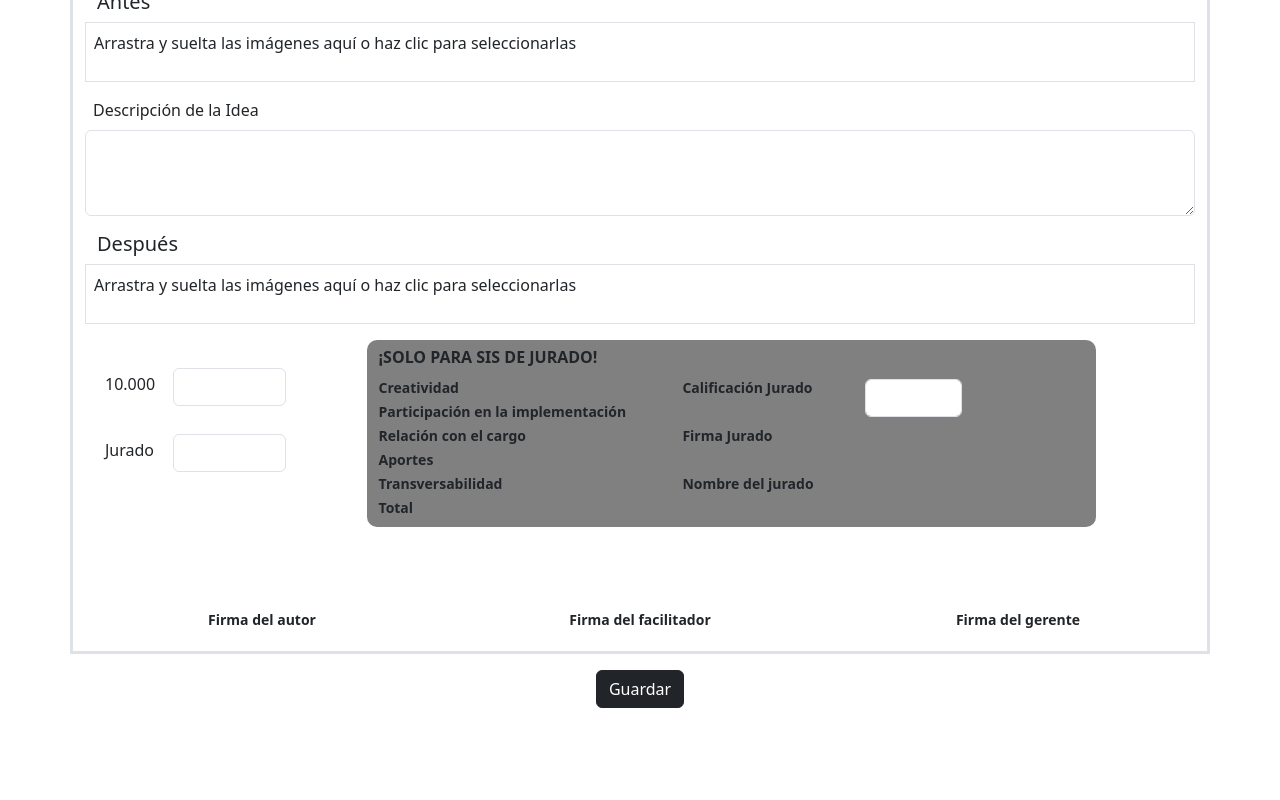
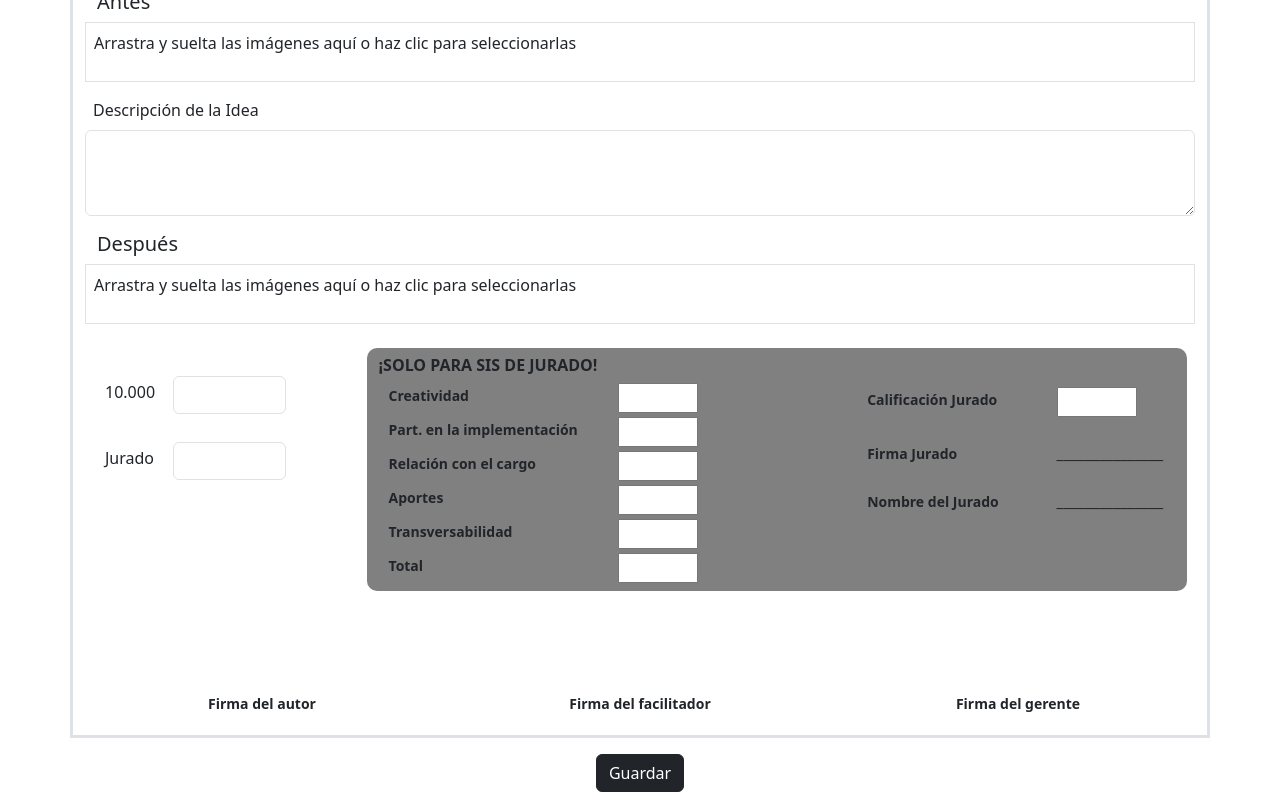
Before and after one commit to Anderlonva/formato-sis, a React (Create React App) app: page / in a window 1280 px wide. Shown: the part 840-1640 px from the top of the page. Before the commit the page ends 1556 px from the top, so only its background shows below. Built offline with nearby package versions, Linux system fonts and the light colour scheme.

Commit message:
modified inputs calificacion :lipstick::lipstick:

```diff
--- a/src/App.css
+++ b/src/App.css
@@ -35,8 +35,17 @@
 
 .jurado {
   font-size: 14px;
-  margin: 0;
-  padding: 0;
+  margin-top: 15px;
+  padding: 10px;
+  font-weight: bold;
+}
+
+.inputJurado {
+  width: 80px;
+}
+
+.inputJurado2 {
+  width: 100px;
 }
 
 .bg-gris {
@@ -45,6 +54,6 @@
 }
 
 .mt-10 {
-  margin-top: 80px;
+  margin-top: 100px;
   margin-bottom: 20px;
 }
--- a/src/components/ui/Calificacion.js
+++ b/src/components/ui/Calificacion.js
@@ -3,7 +3,7 @@ import React from 'react'
 export const Calificacion = () => {
     return (
         <>
-            <div className='row mb-3 mx-2 '>
+            <div className='row mb-3 mx-2 mt-4'>
                 <div className='col-lg-3 '>
                     <div className='row mt-4'>
                         <div className='col-lg-3 text-center'>
@@ -26,33 +26,94 @@ export const Calificacion = () => {
                 </div>
 
 
-                <div className='col-lg-8 bg-gris'>
+                <div className='col-lg-9 col-md-8 bg-gris'>
 
                     <div className='row mt-2'>
                         <h6><strong>¡SOLO PARA SIS DE JURADO!</strong></h6>
                     </div>
 
                     <div className='row mb-2'>
-                        <div className='col-5 '>
-                            <span className='jurado'><strong>Creatividad</strong></span><br />
-                            <span className='jurado'><strong>Participación en la implementación</strong></span><br />
-                            <span className='jurado'><strong>Relación con el cargo</strong></span><br />
-                            <span className='jurado'><strong>Aportes</strong></span><br />
-                            <span className='jurado'><strong>Transversabilidad</strong></span><br />
-                            <span className='jurado'><strong>Total</strong></span><br />
-                        </div>
-                        <div className='col-3'>
-                            <span className='jurado'><strong>Calificación Jurado</strong></span><br />
-                            <br />
-                            <span className='jurado'><strong>Firma Jurado</strong></span><br />
-                            <br />
-                            <span className='jurado'><strong>Nombre del jurado</strong></span><br />
-                        </div>
-                        <div className='col-2 '>
-                            <div className='col'>
-                                <input type="text" readOnly class="form-control mt-1" id='caJurado' />
+
+                        <div className='col-7 '>
+                            <div className='row'>
+                                <div className='col-lg-6'>
+                                    <span className='jurado'><strong>Creatividad</strong></span>
+                                </div>
+                                <div className='col-lg-2'>
+                                    <input type="text" readOnly class="inputJurado" id='creatividad' />
+                                </div>
+                            </div>
+                            <div className='row mt-1'>
+                                <div className='col-lg-6'>
+                                    <span className='jurado'><strong>Part. en la implementación</strong></span>
+                                </div>
+                                <div className='col-1'>
+                                    <input type="text" readOnly class="inputJurado" id='partImplementacion' />
+                                </div>
+                            </div>
+                            <div className='row mt-1'>
+                                <div className='col-lg-6'>
+                                    <span className='jurado'><strong>Relación con el cargo</strong></span>
+                                </div>
+                                <div className='col-lg-1'>
+                                    <input type="text" readOnly class="inputJurado" id='relacionCargo' />
+                                </div>
+                            </div>
+
+                            <div className='row mt-1'>
+                                <div className='col-lg-6'>
+                                    <span className='jurado'><strong>Aportes</strong></span>
+                                </div>
+                                <div className='col-lg-1'>
+                                    <input type="text" readOnly class="inputJurado" id='aportes' />
+                                </div>
+                            </div>
+                            <div className='row mt-1'>
+                                <div className='col-lg-6'>
+                                    <span className='jurado'><strong>Transversabilidad</strong></span>
+                                </div>
+                                <div className='col-lg-1'>
+                                    <input type="text" readOnly class="inputJurado" id='transversabilidad' />
+                                </div>
+                            </div>
+                            <div className='row mt-1'>
+                                <div className='col-lg-6'>
+                                    <span className='jurado'><strong>Total</strong></span>
+                                </div>
+                                <div className='col-lg-1'>
+                                    <input type="text" readOnly class="inputJurado" id='total' />
+                                </div>
                             </div>
                         </div>
+
+                        <div className='col-5'>
+                            <div className='row mt-1'>
+                                <div className='col-lg-7'>
+                                    <span className='jurado'><strong>Calificación Jurado</strong></span>
+                                </div>
+                                <div className='col-lg-1'>
+                                    <input type="text" readOnly class="inputJurado" id='calificacionJurado' />
+                                </div>
+                            </div>
+                            <div className='row mt-4'>
+                                <div className='col-lg-7'>
+                                    <span className='jurado'><strong>Firma Jurado</strong></span>
+                                </div>
+                                <div className='col-lg-1'>
+                                <span>_______________</span>
+                                </div>
+                            </div>
+
+                            <div className='row mt-4'>
+                                <div className='col-lg-7'>
+                                    <span className='jurado'><strong>Nombre del Jurado</strong></span>
+                                </div>
+                                <div className='col-lg-1'>
+                                    <span>_______________</span>
+                                </div>
+                            </div>
+                        </div>
+
                     </div>
 
                 </div>
@@ -60,3 +121,9 @@ export const Calificacion = () => {
         </>
     )
 }
+
+/*
+
+<input type="text" readOnly class="inputJurado2" id='firmaJurado' />
+<input type="text" readOnly class="inputJurado2" id='nombreJurado' />
+*/
```
